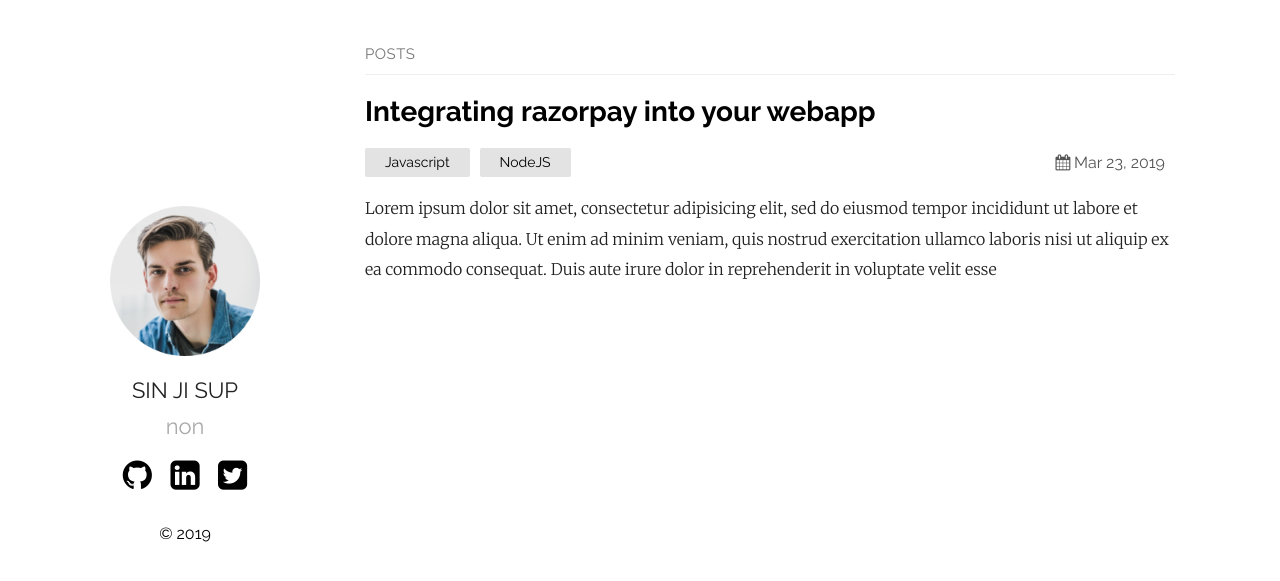
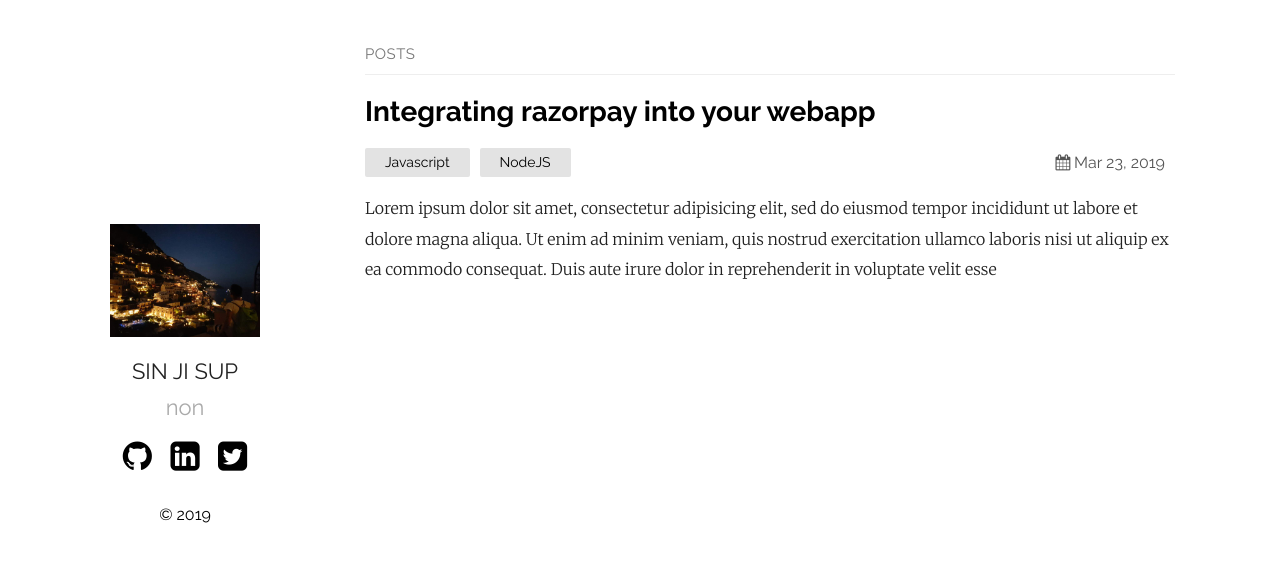
Before and after one commit to samarsault/plainwhite-jekyll, a Jekyll site: the page built from index.md, in a window 1280 px wide. Shown: the top 581 px of the page. Built offline with Jekyll 4.4.1, drawn with Linux system fonts in a browser that asks for light colours.

Commit message:
Update default.html

```diff
--- a/_layouts/default.html
+++ b/_layouts/default.html
@@ -6,7 +6,7 @@
 <body>
 	<main class="container">
 		<section class="about">
-			<img src="{{ "/assets/portfolio.png" | relative_url }}" alt="{{ site.plainwhite.name }}">
+			<img src="{{ "/assets/사진.jpg" | relative_url }}" alt="{{ site.plainwhite.name }}">
 			<h2>{{ site.plainwhite.name }}</h2>
 			<p class="tagline">{{ site.plainwhite.tagline }}</p>
 			<ul class="social">
```
